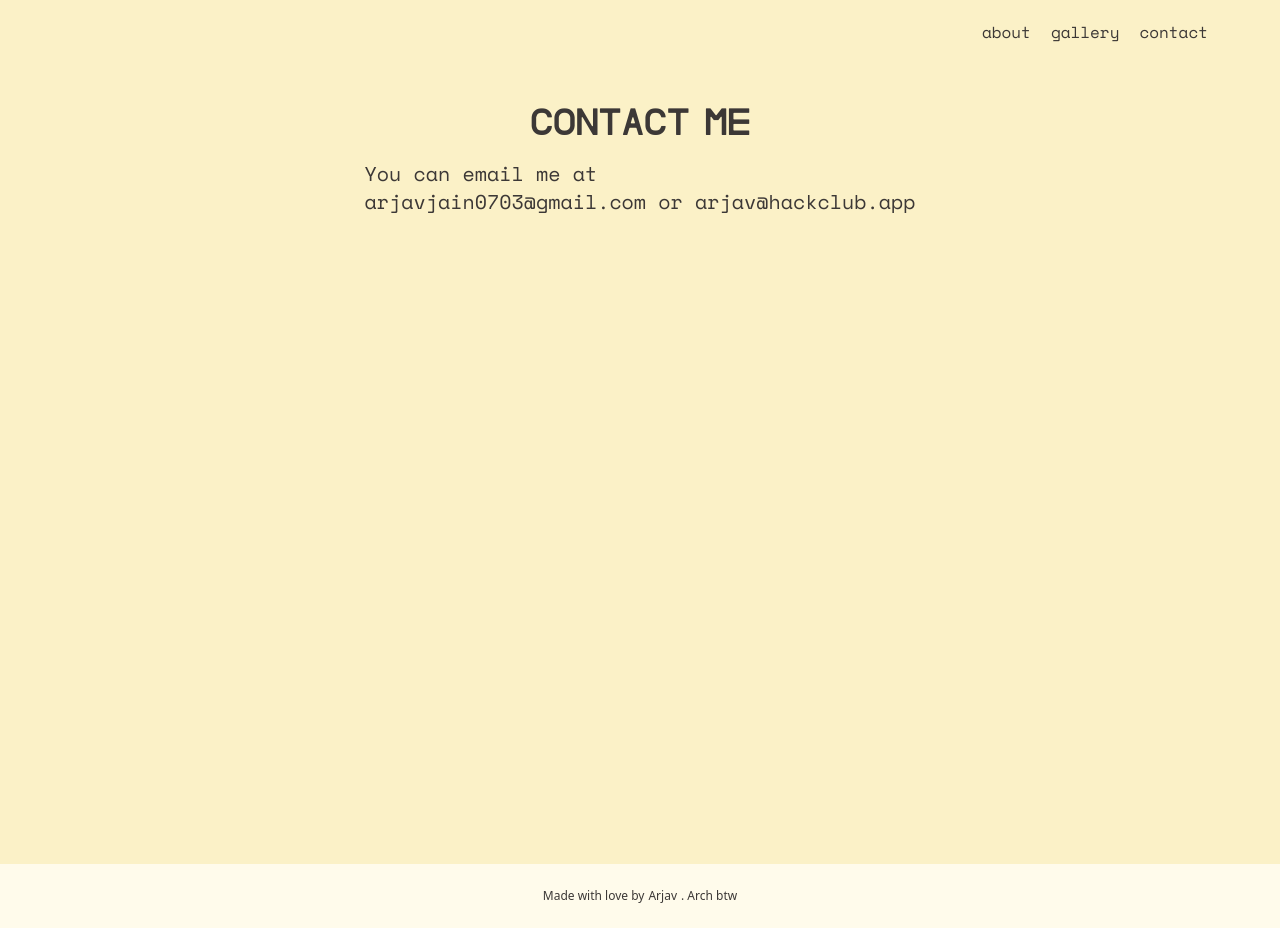
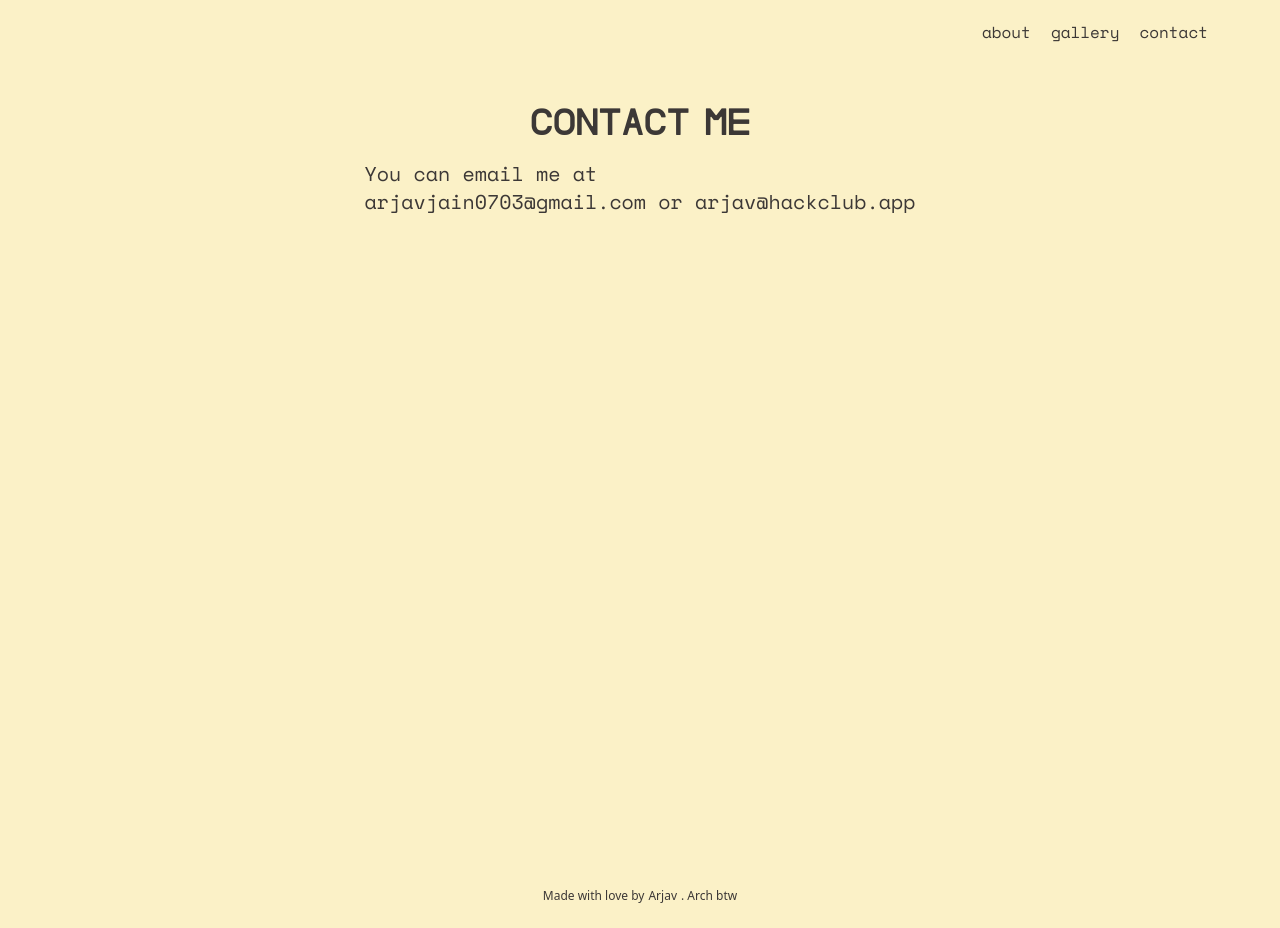
Before and after one commit to arjav0703/my-website, a Next.js app: page /contact in a window 1280 px wide. Built offline with nearby package versions, Linux system fonts and the light colour scheme.

Commit message:
fix footers

```diff
--- a/src/app/contact/page.tsx
+++ b/src/app/contact/page.tsx
@@ -21,7 +21,7 @@ export default function contact() {
             </div>
 
         </div>
-        <div className="flex justify-center bg-amber-50 py-6 ">
+        <div className="flex justify-center py-6 ">
           <MyFooter/>
         </div>
       </div>
--- a/src/app/gallery/page.tsx
+++ b/src/app/gallery/page.tsx
@@ -16,14 +16,14 @@ export default function contact() {
                 <h1 className="text-xl sm:text-3xl">GALLERY</h1>
             </div>
             <div>
-                <img ></img>
+                <img src='/images/car.webp'></img>
             </div>
 
 
         </div>
-        <div className="flex justify-cente py-6 ">
-          <MyFooter/>
-        </div>
+          <div className="flex justify-center py-6 ">
+            <MyFooter/>
+          </div>
       </div>
 
     );
```
